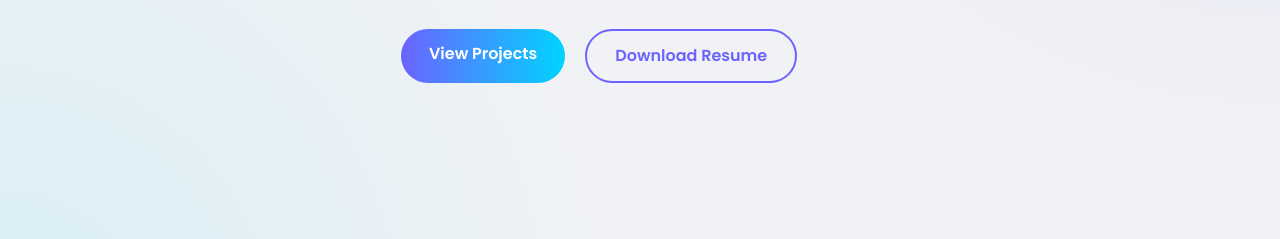
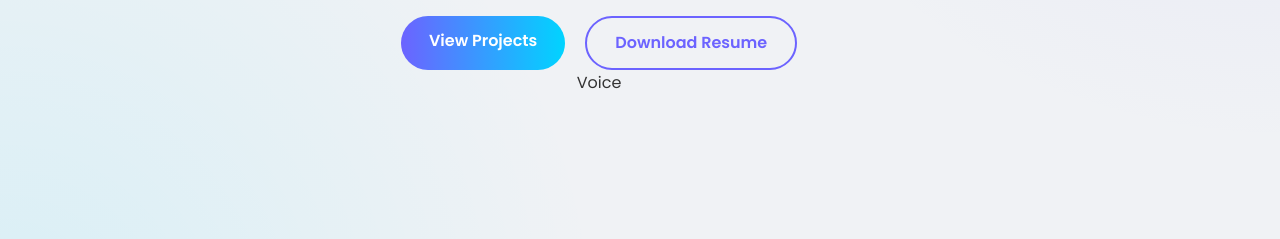
Before and after one commit to suchnaconsulting26-dotcom/Portfolio, a plain HTML site: page index.html in a window 1280 px wide. Shown: the part 459-698 px from the top of the page. Drawn offline with Linux system fonts and the light colour scheme; a script that the page names is missing.

Commit message:
Update index.html

```diff
--- a/index.html
+++ b/index.html
@@ -102,6 +102,7 @@
                 <a href="projects.html" class="btn">View Projects</a>
                 <a href="resume.html" class="btn btn-outline">Download Resume</a>
             </div>
+            <a href="https://www.omnidim.io/logo.png">Voice</a>
         </div>
 
 <button id="omni-open-widget-btn">Open Widget</button>
```
